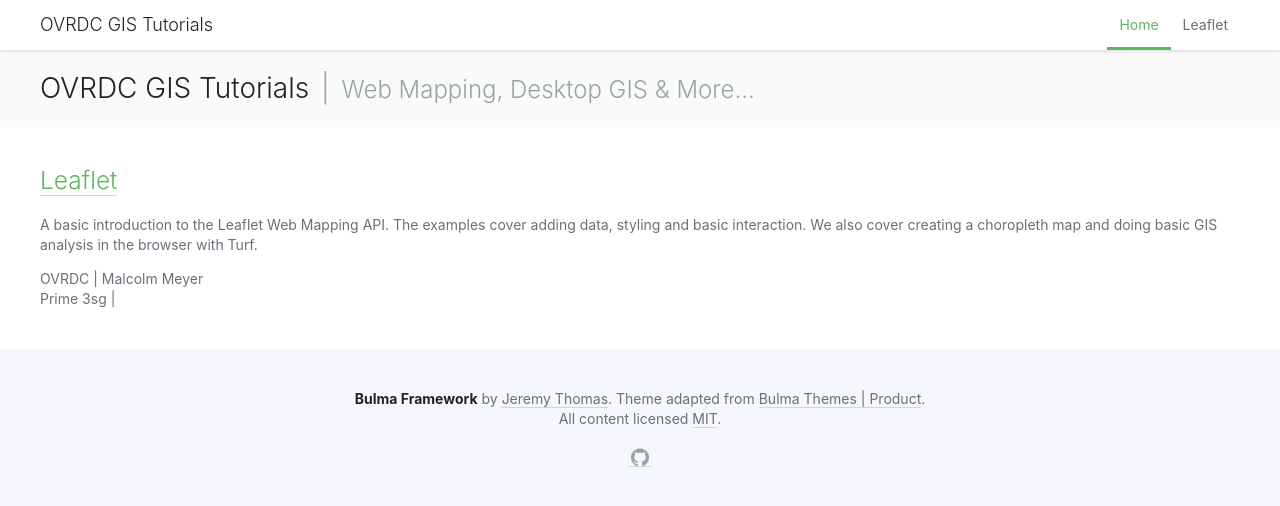
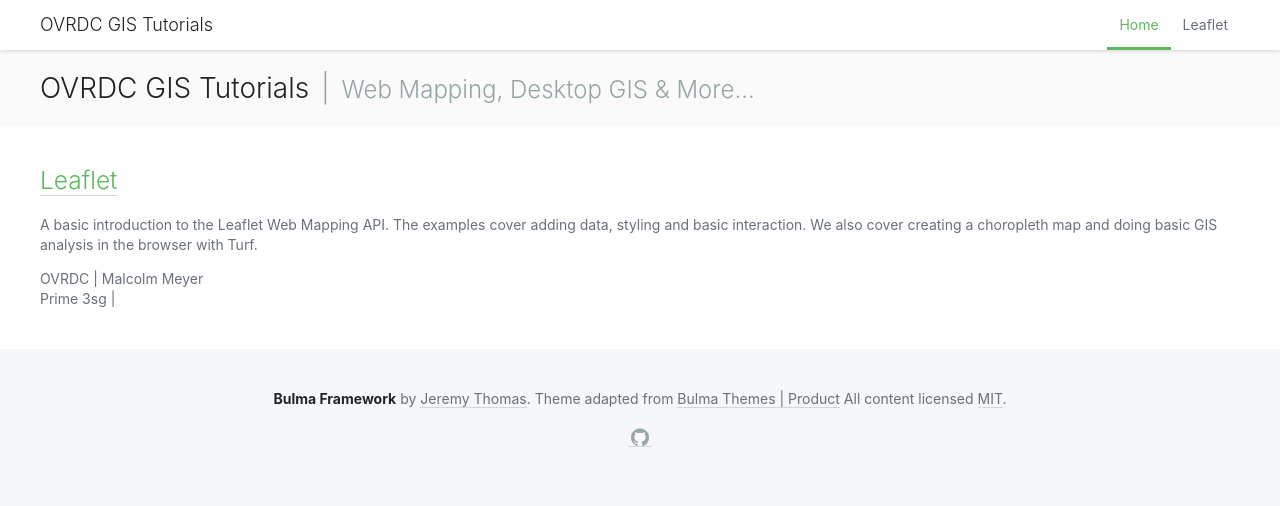
Before and after one commit to ovrdc/gis-tutorials, a Jekyll site: the page built from index.html, in a window 1280 px wide. Shown: the top 506 px of the page. Built offline with Jekyll 4.4.1, drawn with Linux system fonts in a browser that asks for light colours; nearby versions of some CDN libraries.

Commit message:
Update main.html

```diff
--- a/_layouts/main.html
+++ b/_layouts/main.html
@@ -70,9 +70,8 @@
     <div class="container">
       <div class="content has-text-centered">
         <p>
-          <strong>Bulma Framework</strong> by <a href="http://jgthms.com" target="_blank">Jeremy Thomas</a>. Theme adapted from <a href="https://github.com/dansup/bulma-templates" tager="_blank">Bulma Themes | Product</a>.
-          <br />
-          All content licensed <a href="http://opensource.org/licenses/mit-license.php" target="_blank">MIT</a>.
+          <strong>Bulma Framework</strong> by <a href="http://jgthms.com" target="_blank">Jeremy Thomas</a>. Theme adapted from <a href="https://github.com/dansup/bulma-templates" tager="_blank">Bulma Themes | Product</a>
+		All content licensed <a href="http://opensource.org/licenses/mit-license.php" target="_blank">MIT</a>.
         </p>
         <p>
           <a class="icon" href="https://github.com/ovrdc" target="_blank">
```
